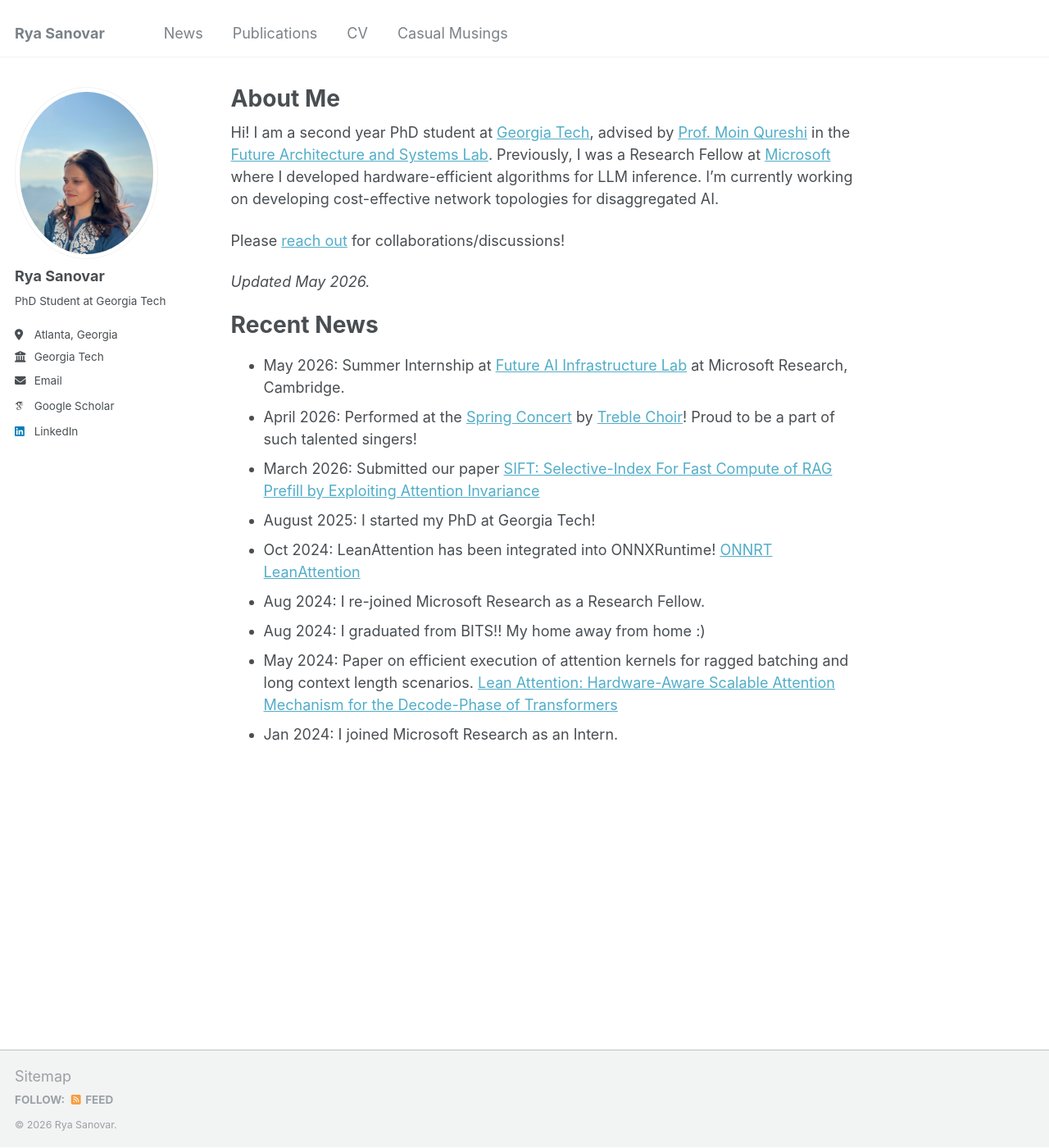
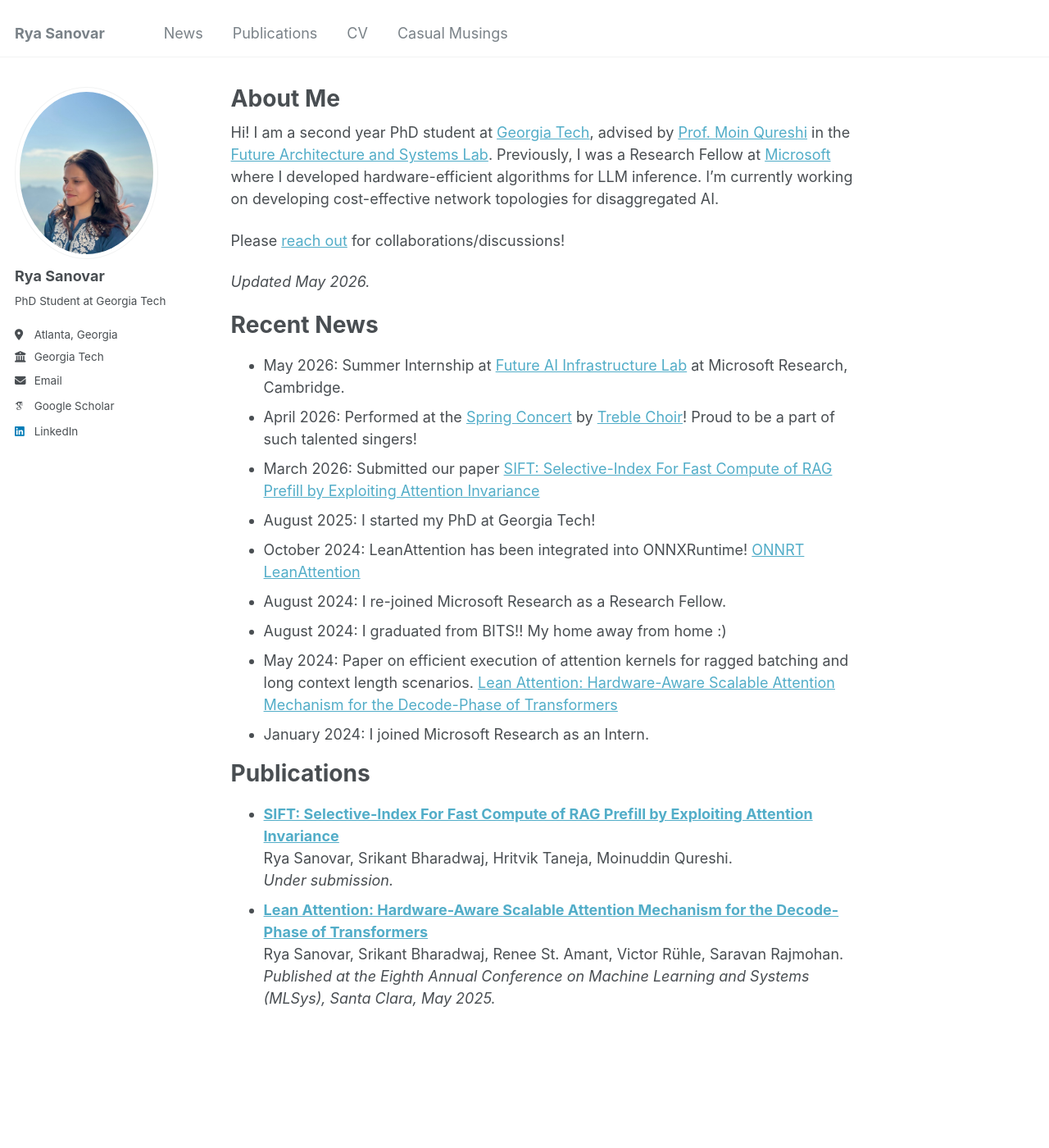
Before and after one commit to rya-sanovar/rya-sanovar.github.io, a Jekyll site: the page built from _pages/about.md, in a window 1280 px wide and 1400 px high. Shown: the whole window at 82% size. Built offline with Jekyll 4.4.1, drawn with Linux system fonts in a browser that asks for light colours; some web fonts are replaced.

Commit message:
Add Publications section, anchor its tab, use full month names
- Spell out abbreviated months in Recent News for consistency.
- Add a Publications section listing SIFT and Lean Attention as they
  appear on the CV, noting the MLSys 2025 conference publication.
- Point the Publications nav tab at that section instead of /publications/.

```diff
--- a/_data/navigation.yml
+++ b/_data/navigation.yml
@@ -9,7 +9,7 @@ main:
     url: /#recent-news
 
   - title: "Publications"
-    url: /publications/
+    url: /#publications
 
   # - title: "Talks"
   #   url: /talks/
--- a/_pages/about.md
+++ b/_pages/about.md
@@ -19,8 +19,17 @@ Recent News
 * April 2026: Performed at the [Spring Concert](https://music.gatech.edu/treble-choir-04-16-2026) by [Treble Choir](https://music.gatech.edu/treble-choir)! Proud to be a part of such talented singers!
 * March 2026: Submitted our paper [SIFT: Selective-Index For Fast Compute of RAG Prefill by Exploiting Attention Invariance](https://arxiv.org/abs/2606.09441)
 * August 2025: I started my PhD at Georgia Tech!
-* Oct 2024: LeanAttention has been integrated into ONNXRuntime! [ONNRT LeanAttention](https://github.com/microsoft/onnxruntime/commit/de93f40240459953a6e3bbb86b6ad83eaeab681f)
-* Aug 2024: I re-joined Microsoft Research as a Research Fellow.
-* Aug 2024: I graduated from BITS!! My home away from home :)
+* October 2024: LeanAttention has been integrated into ONNXRuntime! [ONNRT LeanAttention](https://github.com/microsoft/onnxruntime/commit/de93f40240459953a6e3bbb86b6ad83eaeab681f)
+* August 2024: I re-joined Microsoft Research as a Research Fellow.
+* August 2024: I graduated from BITS!! My home away from home :)
 * May 2024: Paper on efficient execution of attention kernels for ragged batching and long context length scenarios. [Lean Attention: Hardware-Aware Scalable Attention Mechanism for the Decode-Phase of Transformers](https://arxiv.org/pdf/2405.10480)
-* Jan 2024: I joined Microsoft Research as an Intern.
+* January 2024: I joined Microsoft Research as an Intern.
+
+Publications
+======
+* **[SIFT: Selective-Index For Fast Compute of RAG Prefill by Exploiting Attention Invariance](https://arxiv.org/abs/2606.09441)**\
+  Rya Sanovar, Srikant Bharadwaj, Hritvik Taneja, Moinuddin Qureshi.\
+  *Under submission.*
+* **[Lean Attention: Hardware-Aware Scalable Attention Mechanism for the Decode-Phase of Transformers](https://arxiv.org/abs/2405.10480)**\
+  Rya Sanovar, Srikant Bharadwaj, Renee St. Amant, Victor Rühle, Saravan Rajmohan.\
+  *Published at the Eighth Annual Conference on Machine Learning and Systems (MLSys), Santa Clara, May 2025.*
```
